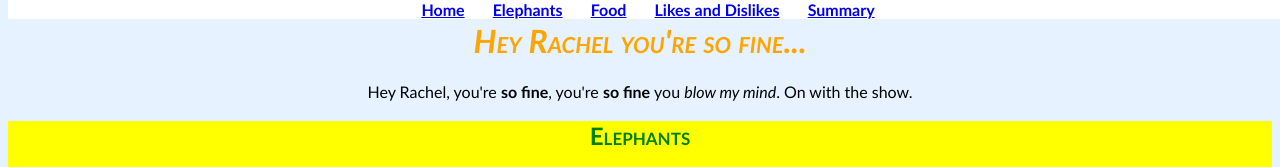
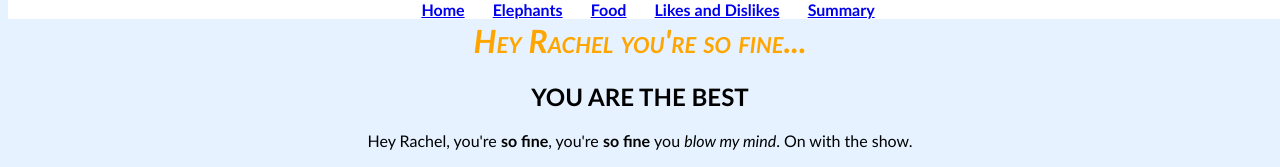
Before and after one commit to rachelwendy/firstsite-, a plain HTML site: page index.html in a window 1280 px wide. Shown: the top 167 px of the page. Drawn offline with Linux system fonts and the light colour scheme.

Commit message:
added 'YOU'RE THE BEST'

```diff
--- a/index.html
+++ b/index.html
@@ -14,6 +14,7 @@
     </ul>
 <div id='Home'>
 <h1>Hey Rachel you're so fine...</h1>
+<h2>YOU ARE THE BEST</h2>
   <p>
     Hey Rachel, you're <strong> so fine</strong>, you're <strong> so fine </strong> you <em> blow my mind</em>. On with the show.
   </p>
```
